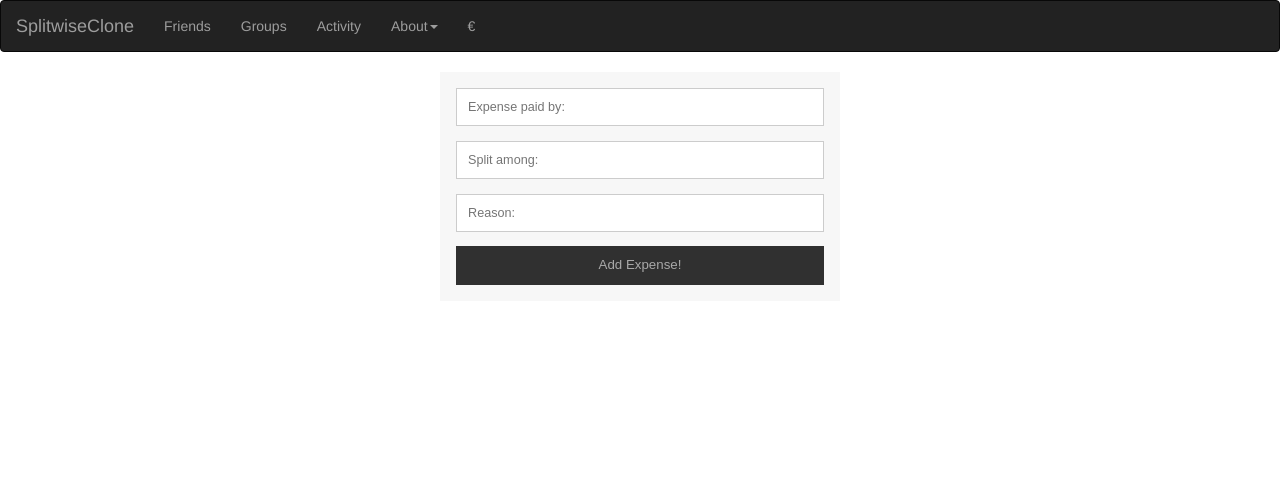
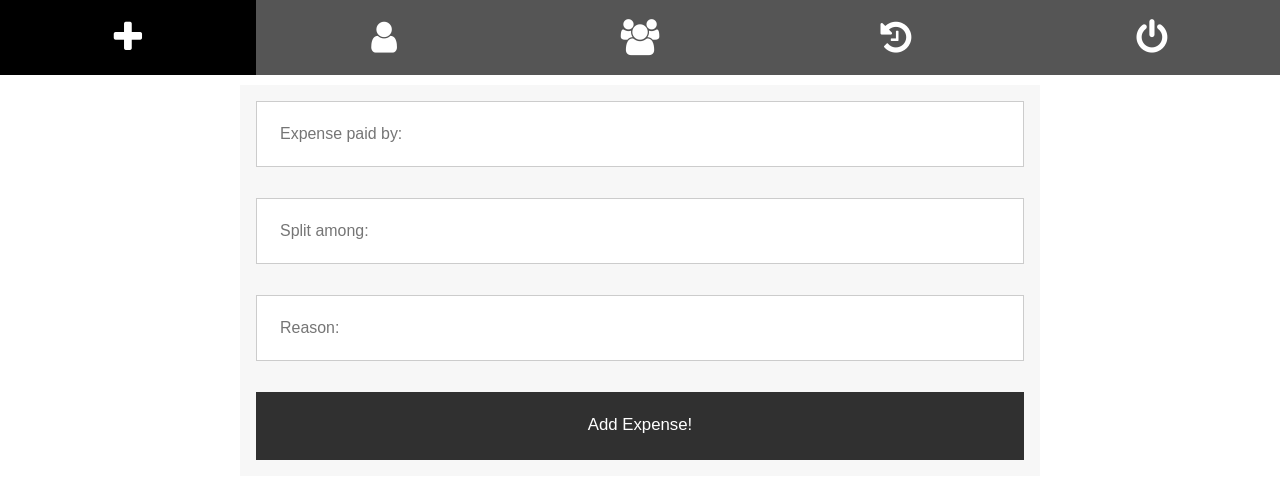
Before and after one commit to AayushKadam/Splitwise, a Django app: template sw_users/templates/sw_users/homepage.html in a window 1280 px wide. Shown: the top 499 px of the page. Run offline with Django 3.2, Linux system fonts and the light colour scheme; the template is opened without the code that fills it, so the values that code supplies are empty; some libraries are stand-ins or nearby versions.

Commit message:
html file additions

```diff
--- a/sw_users/templates/sw_users/homepage.html
+++ b/sw_users/templates/sw_users/homepage.html
@@ -10,8 +10,8 @@
   <script src="https://maxcdn.bootstrapcdn.com/bootstrap/3.4.0/js/bootstrap.min.js"></script>
 <style type="text/css">
 .form-style-6{
-  font: 95% Arial, Helvetica, sans-serif;
-  max-width: 400px;
+  font: 120% Arial, Helvetica, sans-serif;
+  max-width: 800px;
   margin: 10px auto;
   padding: 16px;
   background: #F7F7F7;
@@ -71,37 +71,50 @@
   border-top-style: none;
   border-right-style: none;
   border-left-style: none;
-  color: #A9A9A9;
+  color: #fff;
 }
 .form-style-6 input[type="submit"]:hover,
 .form-style-6 input[type="button"]:hover{
   background: black;
   color: white;
 }
+body {margin:0;}
+
+.icon-bar {
+  width: 100%;
+  background-color: #555;
+  overflow: auto;
+}
+
+.icon-bar a {
+  float: left;
+  width: 20%;
+  text-align: center;
+  padding: 12px 0;
+  transition: all 0.3s ease;
+  color: white;
+  font-size: 36px;
+}
+
+.icon-bar a:hover {
+  background-color: #000;
+}
+
+.active {
+  background-color: #111;
+}
 </style>
 </head>
 <body>
 <center>
-<nav class="navbar navbar-inverse">
-  <div class="container-fluid">
-    <div class="navbar-header">
-      <a class="navbar-brand" href="#">SplitwiseClone</a>
-    </div>
-    <ul class="nav navbar-nav">
-      <li><a href="friends.html">Friends</a></li>
-      <li><a href="groups.html">Groups</a></li>
-      <li><a href="activity.html">Activity</a></li>
-      <li class="dropdown"><a class="dropdown-toggle" data-toggle="dropdown" href="#">About<span class="caret"></span></a>
-        <ul class="dropdown-menu">
-          <li><a href="#">Feedback</a></li>
-          <li><a href="login.html">Logout</a></li>
-          <li><a href="#">Reach the developers</a></li>
-        </ul>
-      </li>
-      <li style="float: right;"><a href="#">&#x20ac;</a></li>
-    </ul>
-  </div>
-</nav>
+<div class="icon-bar">
+  <a class="active" href="#"><i class="fa fa-plus"></i></a>
+  <a href="friends.html"><i class="fa fa-user"></i></a>
+  <a href="groups.html"><i class="fa fa-users"></i></a>
+  <a href="activity.html"><i class="fa fa-history"></i></a>
+  <a href="login.html"><i class="fa fa-power-off"></i></a>
+</div>
+
 
 <div class="form-style-6">
 <form>
```
Also changed, not shown: sw_users/templates/sw_users/activity.html (+36 -20 lines), sw_users/templates/sw_users/friends.html (+33 -20 lines), sw_users/templates/sw_users/groups.html (+34 -20 lines).
